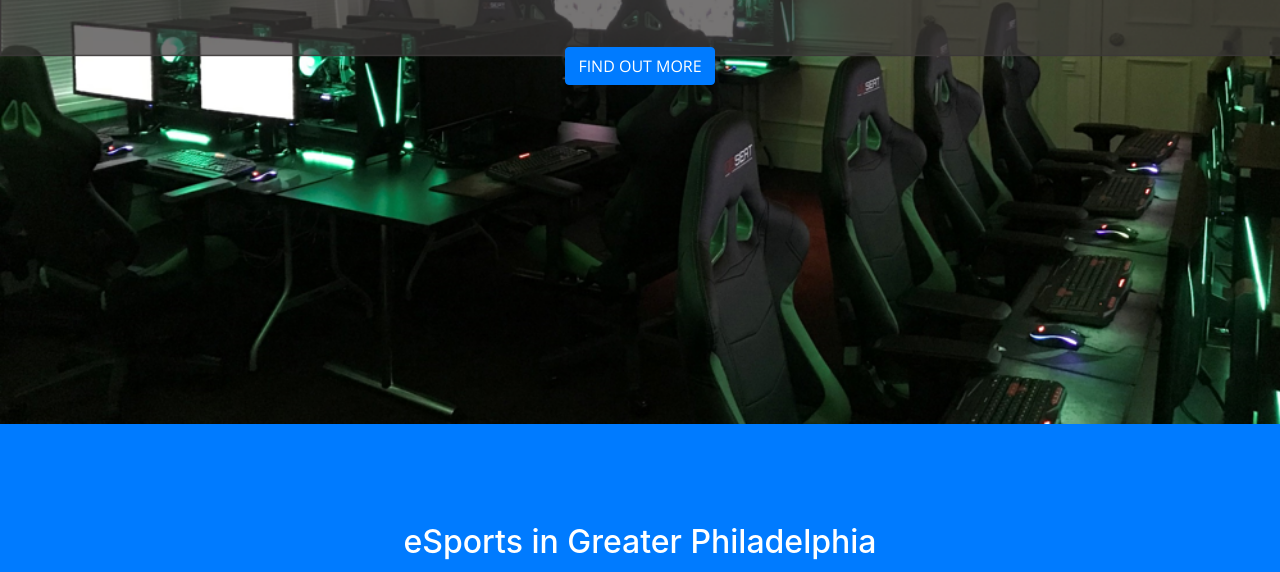
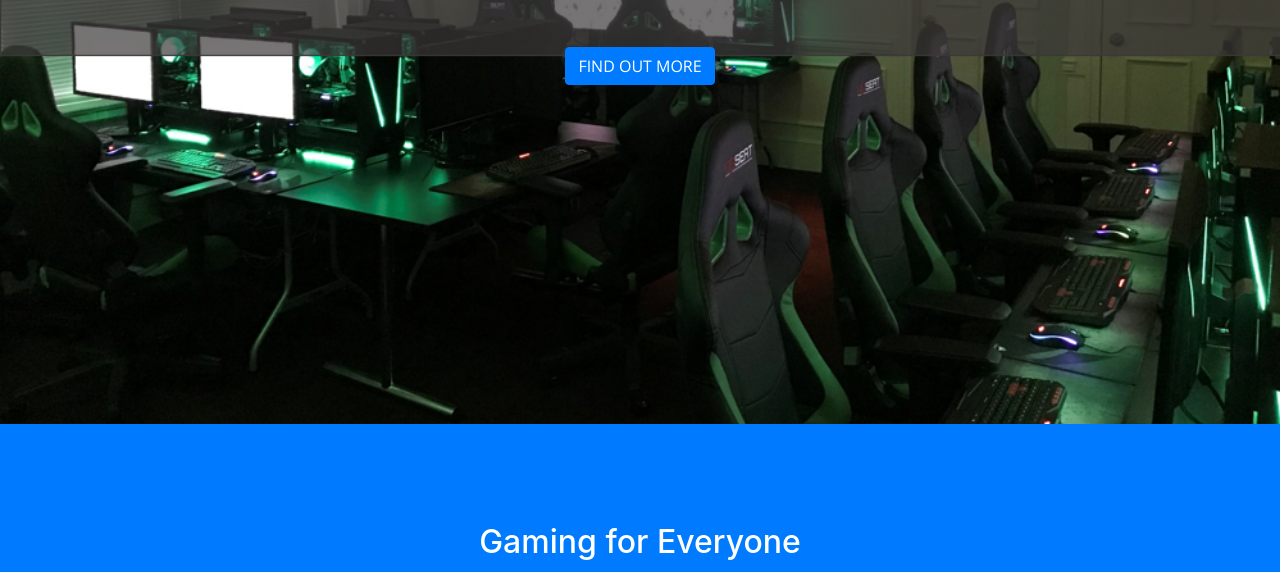
Before and after one commit to coatlesports/coatlesports.github.io, a website with bundled scripts: page index.html in a window 1280 px wide. Shown: the part 376-948 px from the top of the page. Built offline with nearby package versions, Linux system fonts and the light colour scheme.

Commit message:
Update index.html

```diff
--- a/index.html
+++ b/index.html
@@ -71,7 +71,7 @@
       <div class="container">
         <div class="row">
           <div class="col-lg-8 mx-auto text-center">
-            <h2 class="section-heading text-white">eSports in Greater Philadelphia</h2>
+            <h2 class="section-heading text-white">Gaming for Everyone</h2>
             <hr class="light">
               <p class="text-white">Game on one of our eleven high-end gaming PCs</p>
               <p class="text-white">Unlock discounted rates by becoming a monthly member
```
